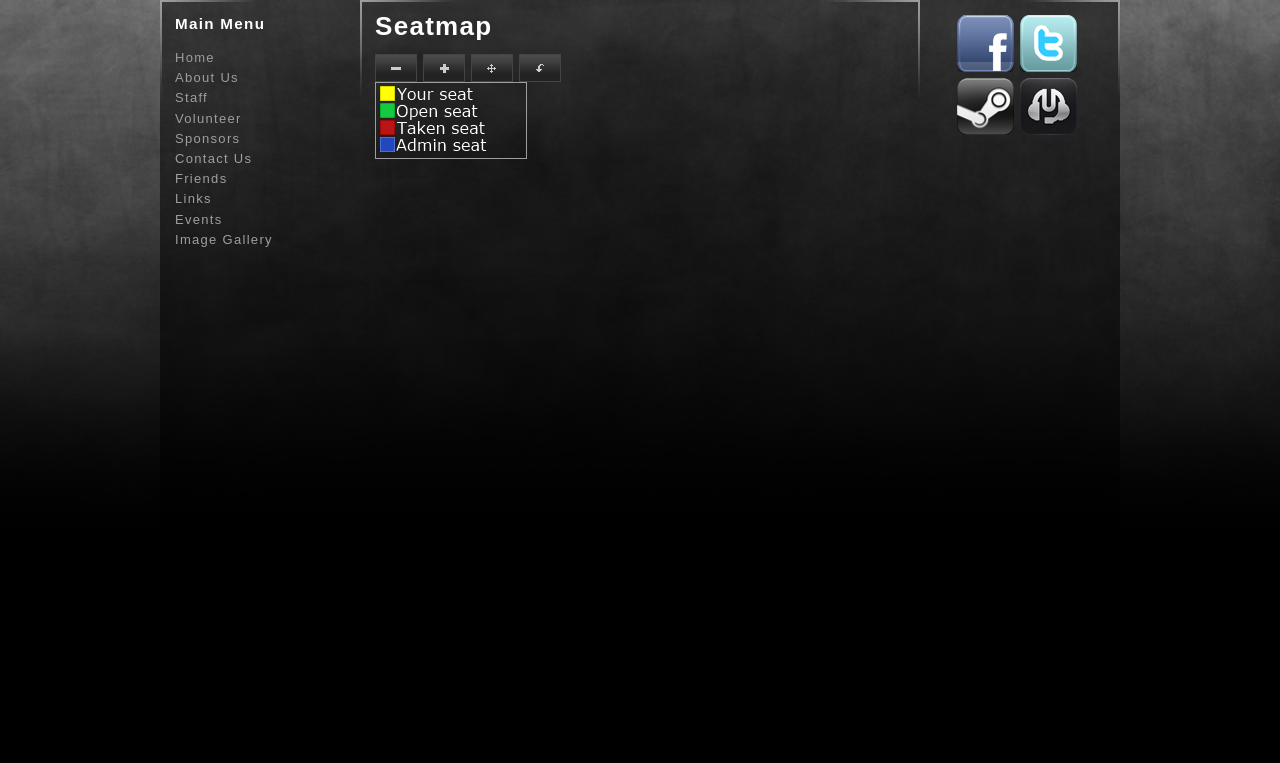
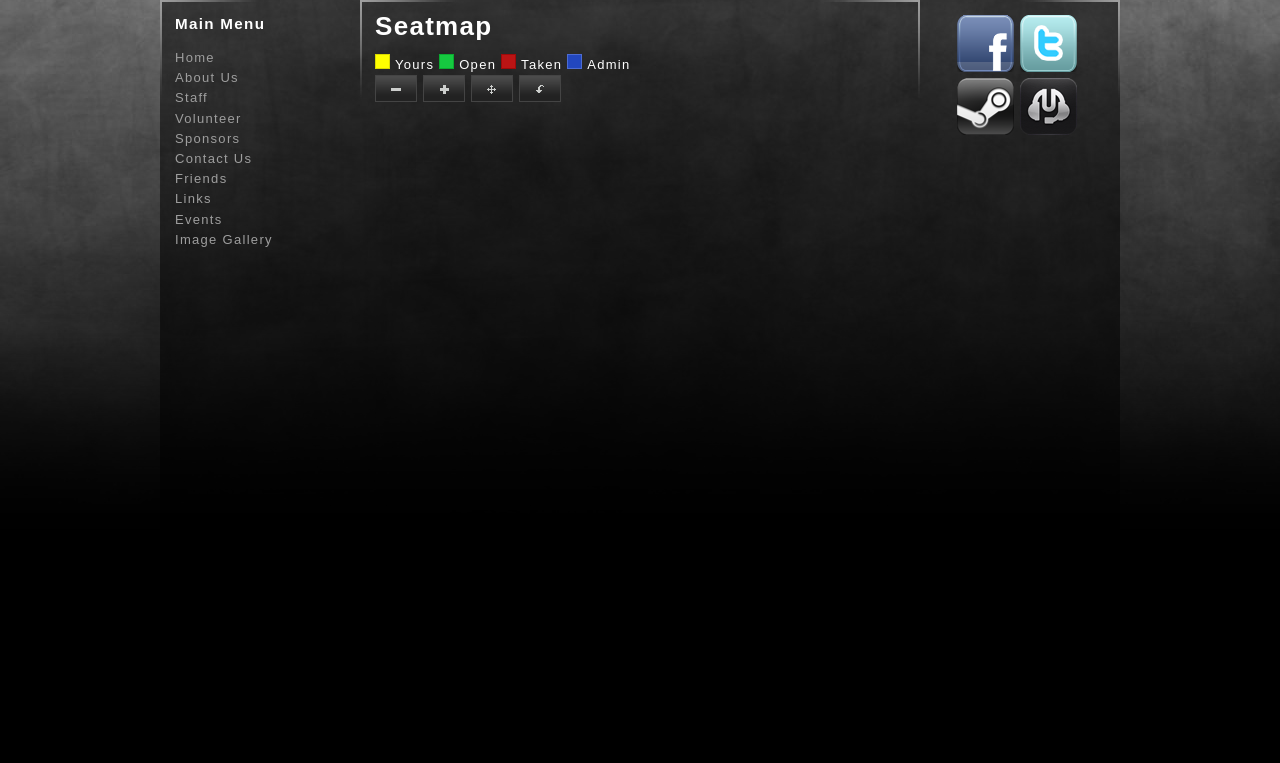
Before and after one commit to bigshotgaming/bigshotgaming, a Django app: template seatmap/templates/seatmap/seatmap_page.html in a window 1280 px wide. Shown: the part 158-921 px from the top of the page. After the commit the page ends 599 px from the top, so only its background shows below. Run offline with Django 3.2, Linux system fonts and the light colour scheme; the template is opened without the code that fills it, so the values that code supplies are empty; parts of the project's set-up code (start-up, migrations or seed data) failed here and were passed over; some libraries are stand-ins or nearby versions.

Commit message:
Changed the legend to be in HTML and on one line.

```diff
--- a/seatmap/templates/seatmap/seatmap_page.html
+++ b/seatmap/templates/seatmap/seatmap_page.html
@@ -8,6 +8,9 @@
 	<link rel="stylesheet" type="text/css" href="/static/seatmap/css/seatmap_styles.css" />
 	<link rel="stylesheet" type="text/css" href="/static/css/bsg-jquery-ui/jquery-ui-1.9.2.custom.min.css" />
     <h1>Seatmap</h1>
+    <div id="legend">
+    	<div class="yellow"></div>Yours <div class="green"></div>Open <div class="red"></div>Taken <div class="blue"></div>Admin
+    </div>
 	<button id="zoom-out-button" class="ui-state-default ui-corner-all" title="Zoom Out">
 		<span class="ui-icon ui-icon-minusthick"></span>
 	</button>
@@ -21,9 +24,6 @@
 		<span class="ui-icon ui-icon-arrowreturnthick-1-s"></span>
 	</button>
 	<span id="preview" style="position:relative; top:-10px;"></span>
-	<div id="seatmap-legend">
-    	<img src="{{ STATIC_URL }}seatmap/images/legend.png" alt="Seatmap Legend"/>
-    </div>
 	<div id="seatmap-container" style="height:600px;">
 
 	</div>
--- a/static/seatmap/css/seatmap_styles.css
+++ b/static/seatmap/css/seatmap_styles.css
@@ -22,3 +22,26 @@
 	max-height:200px;
 	overflow:auto;
 }
+
+#legend div {
+	width:13px;
+	height:13px;
+	margin-right:5px;
+	display: inline-block;
+}
+.yellow {
+	background-color:#FFFF00;
+	border:1px solid #D8D800;
+}
+.green {
+	background-color:#16C940;
+	border:1px solid #0BAA30;
+}
+.red {
+	background-color:#BA1414;
+	border:1px solid #9D0A0A;
+}
+.blue {
+	background-color:#2247BF;
+	border:1px solid #4D6CD1;
+}
```
